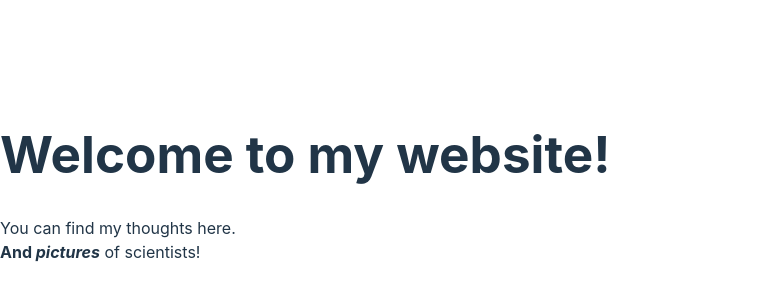
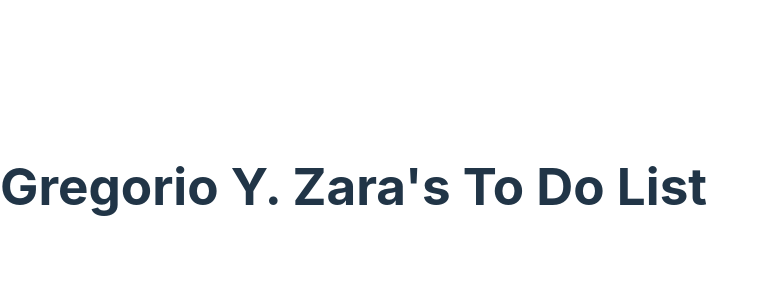
Before and after one commit to 4bdullah7eeshan/my-first-react-app, a React (Vite) app: page / in a window 1280 px wide. Shown: the part 214-514 px from the top of the page, without its empty margins (0-769 px from the left). Built offline with nearby package versions, Linux system fonts and the light colour scheme.

Commit message:
feat: use js in jsx

```diff
--- a/src/main.jsx
+++ b/src/main.jsx
@@ -1,10 +1,10 @@
 import { StrictMode } from 'react'
 import { createRoot } from 'react-dom/client'
-import Bio from './Bio'
+import ToDoList from './react.dev/javascript-in-jsx-with-curly-braces/ToDoList'
 import './index.css'
 
 createRoot(document.getElementById('root')).render(
   <StrictMode>
-    <Bio />
+    <ToDoList />
   </StrictMode>,
 )
--- /dev/null
+++ b/src/react.dev/javascript-in-jsx-with-curly-braces/ToDoList.jsx
@@ -0,0 +1,8 @@
+export default function TodoList() {
+    const name = 'Gregorio Y. Zara';
+    return (
+        <>
+            <h1>{name}&apos;s To Do List</h1>
+        </>
+    );
+}
```
Also changed, not shown: src/react.dev/javascript-in-jsx-with-curly-braces/Avatar.jsx (added, +11 -0 lines).
